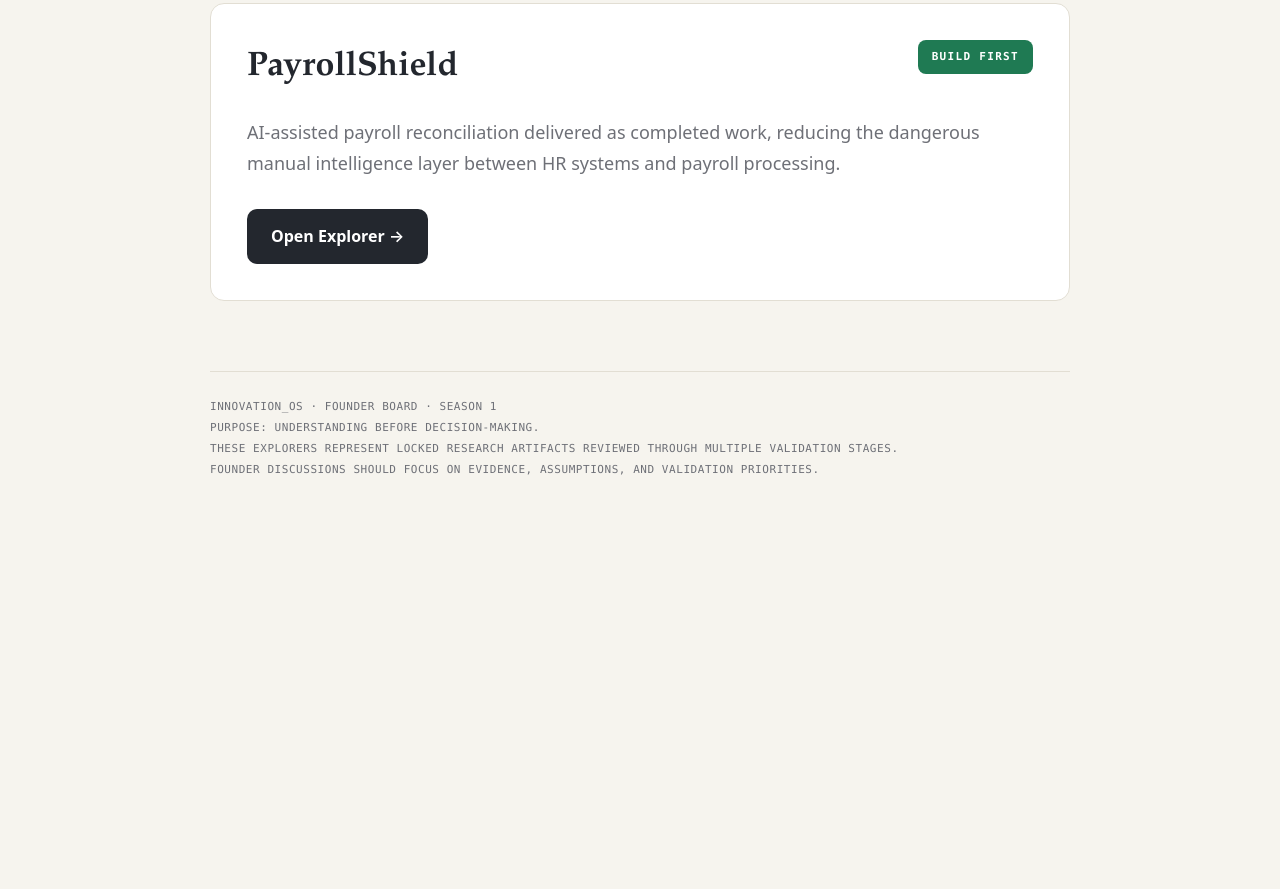
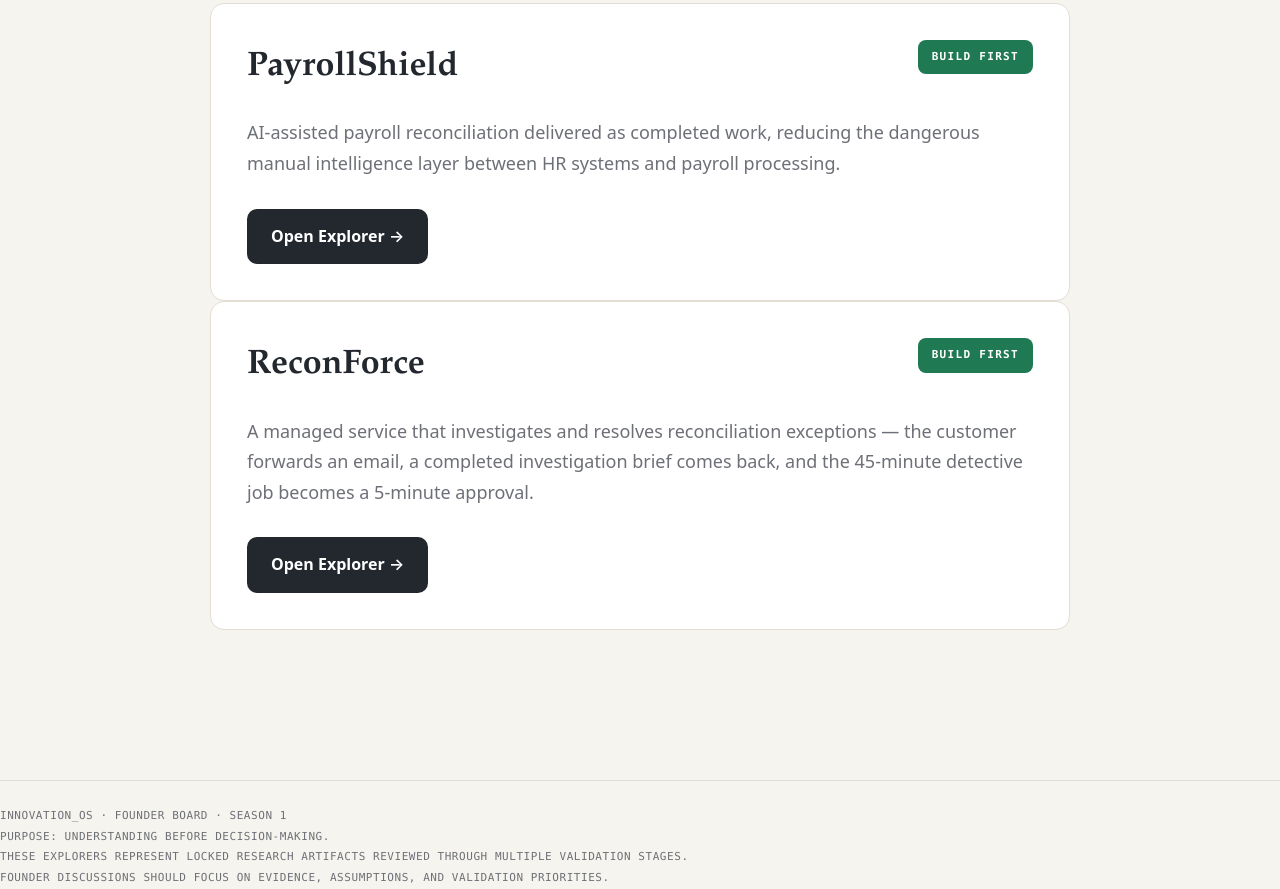
Before and after one commit to rajeshm365/innovation-os-founder-explorer, a plain HTML site: page index.html in a window 1280 px wide. Shown: the part 1306-2195 px from the top of the page. Before the commit the page ends 1866 px from the top, so only its background shows below. Drawn offline with Linux system fonts and the light colour scheme.

Commit message:
Update index.html

```diff
--- a/index.html
+++ b/index.html
@@ -244,6 +244,27 @@
 
     </div>
 
+        <div class="card">
+
+            <div class="card-top">
+                <h2>ReconForce</h2>
+                <span class="tag">Build First</span>
+            </div>
+
+            <p class="description">
+                A managed service that investigates and resolves reconciliation exceptions — the customer forwards an email,
+                a completed investigation brief comes back, and the 45-minute detective job becomes a 5-minute approval.
+            </p>
+
+            <a class="button"
+               href="FPA-04_FOUNDER_EXPLORER_v1.html">
+                Open Explorer →
+            </a>
+
+        </div>
+
+    </div>
+
     <footer>
 
         INNOVATION_OS · FOUNDER BOARD · SEASON 1<br>
```
